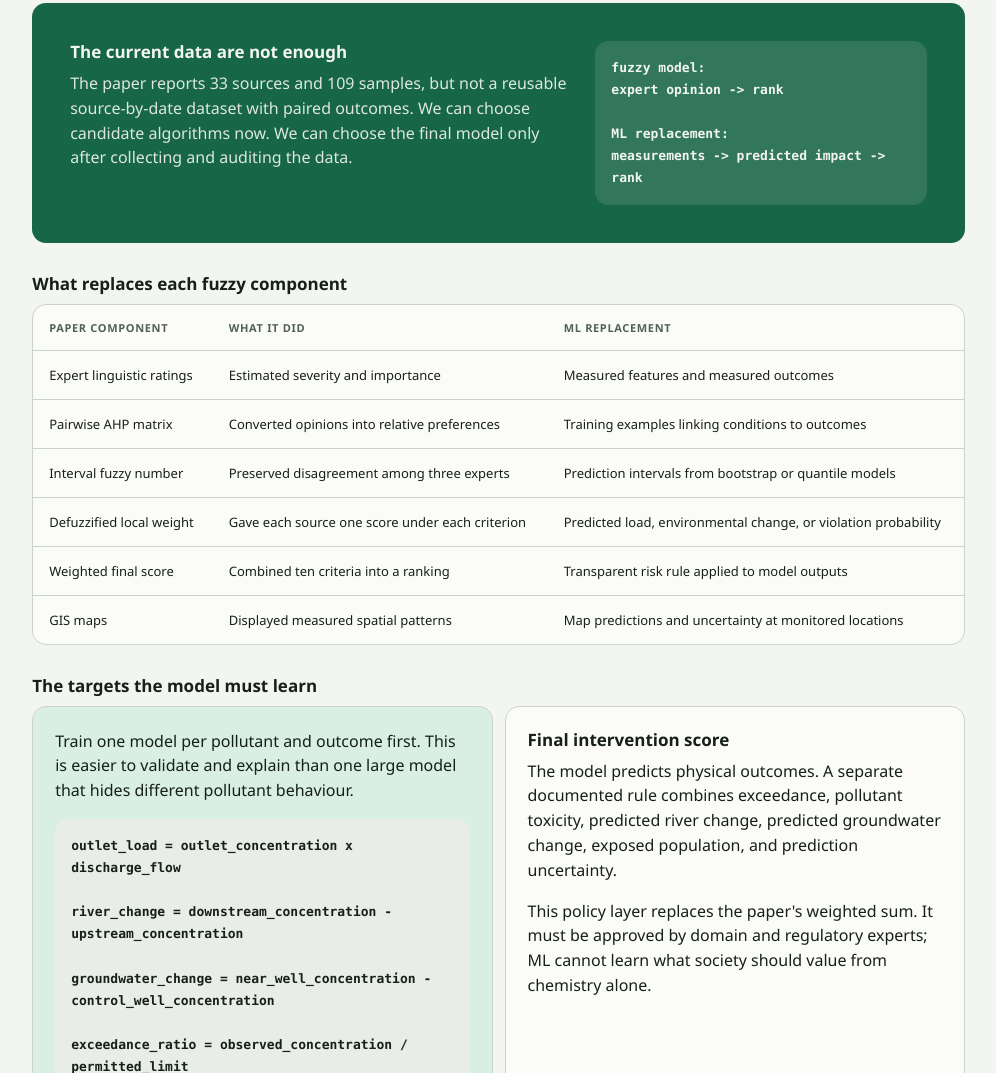
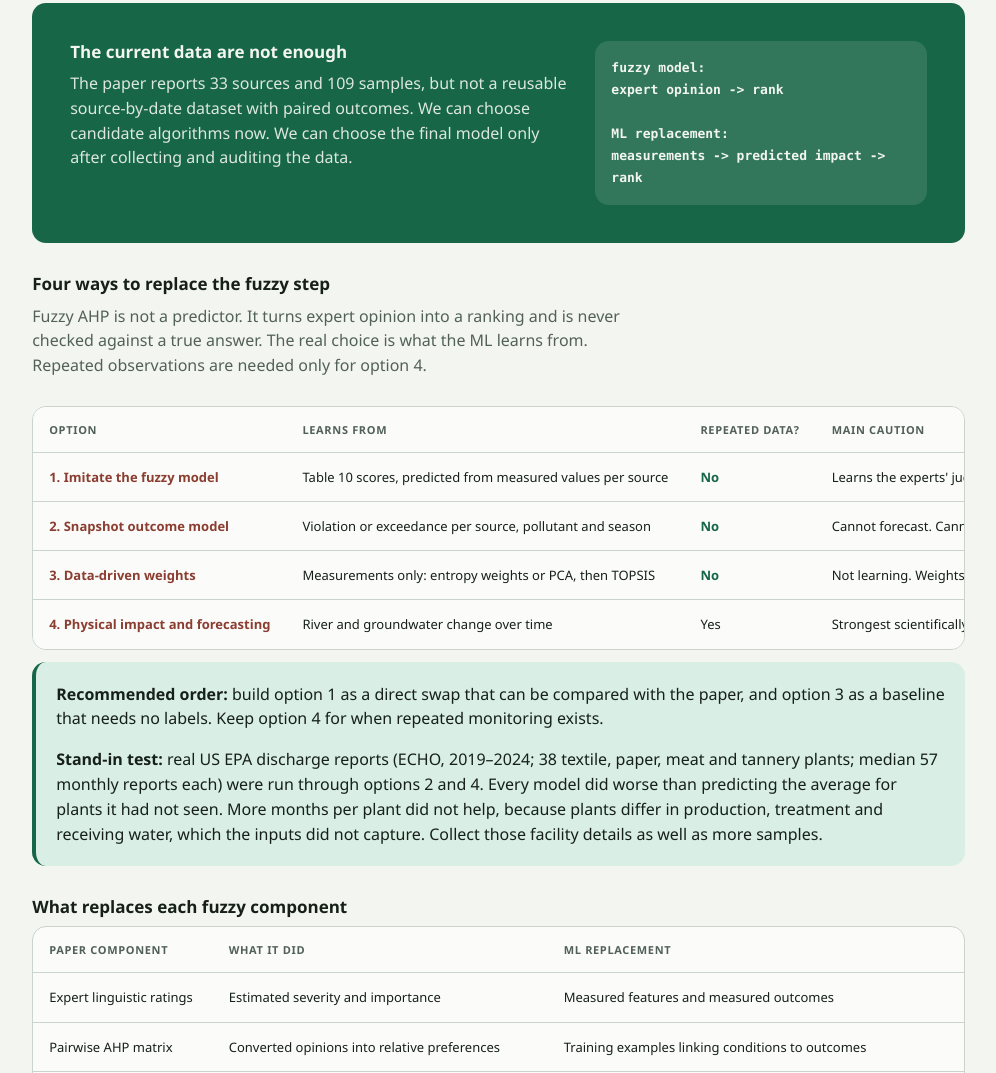
Before and after one commit to plasmaDestroyer/wq-predict, a plain HTML site: page index.html in a window 1280 px wide. Shown: the part 5577-6650 px from the top of the page, without its empty margins (264-1260 px from the left). Drawn offline with Linux system fonts and the light colour scheme.

Commit message:
docs: add fuzzy replacement options

```diff
--- a/index.html
+++ b/index.html
@@ -907,6 +907,24 @@ ML replacement:
 measurements -> predicted impact -> rank</div>
         </div>
 
+        <h3 style="margin-top: 30px">Four ways to replace the fuzzy step</h3>
+        <p class="section-intro">Fuzzy AHP is not a predictor. It turns expert opinion into a ranking and is never checked against a true answer. The real choice is what the ML learns from. Repeated observations are needed only for option 4.</p>
+        <div class="table-wrap">
+          <table>
+            <thead><tr><th>Option</th><th>Learns from</th><th>Repeated data?</th><th>Main caution</th></tr></thead>
+            <tbody>
+              <tr><td><strong>1. Imitate the fuzzy model</strong></td><td>Table 10 scores, predicted from measured values per source</td><td class="good">No</td><td>Learns the experts' judgment and cannot beat it. Only 33 rows, so use a simple model</td></tr>
+              <tr><td><strong>2. Snapshot outcome model</strong></td><td>Violation or exceedance per source, pollutant and season</td><td class="good">No</td><td>Cannot forecast. Cannot separate the facility from its conditions</td></tr>
+              <tr><td><strong>3. Data-driven weights</strong></td><td>Measurements only: entropy weights or PCA, then TOPSIS</td><td class="good">No</td><td>Not learning. Weights reflect how much each measurement varies, not how harmful it is</td></tr>
+              <tr><td><strong>4. Physical impact and forecasting</strong></td><td>River and groundwater change over time</td><td>Yes</td><td>Strongest scientifically. Needs paired, repeated sampling</td></tr>
+            </tbody>
+          </table>
+        </div>
+        <div class="decision" style="margin-top: 12px">
+          <p><strong>Recommended order:</strong> build option 1 as a direct swap that can be compared with the paper, and option 3 as a baseline that needs no labels. Keep option 4 for when repeated monitoring exists.</p>
+          <p><strong>Stand-in test:</strong> real US EPA discharge reports (ECHO, 2019–2024; 38 textile, paper, meat and tannery plants; median 57 monthly reports each) were run through options 2 and 4. Every model did worse than predicting the average for plants it had not seen. More months per plant did not help, because plants differ in production, treatment and receiving water, which the inputs did not capture. Collect those facility details as well as more samples.</p>
+        </div>
+
         <h3 style="margin-top: 30px">What replaces each fuzzy component</h3>
         <div class="table-wrap">
           <table>
```
